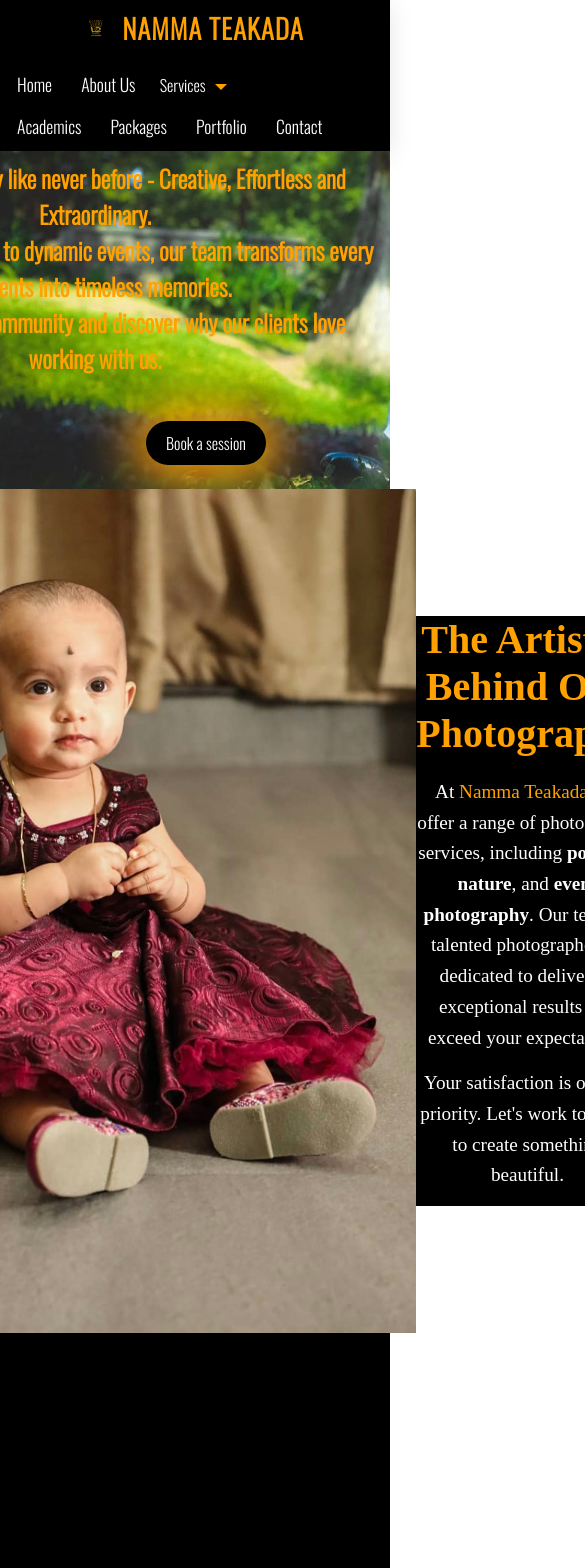
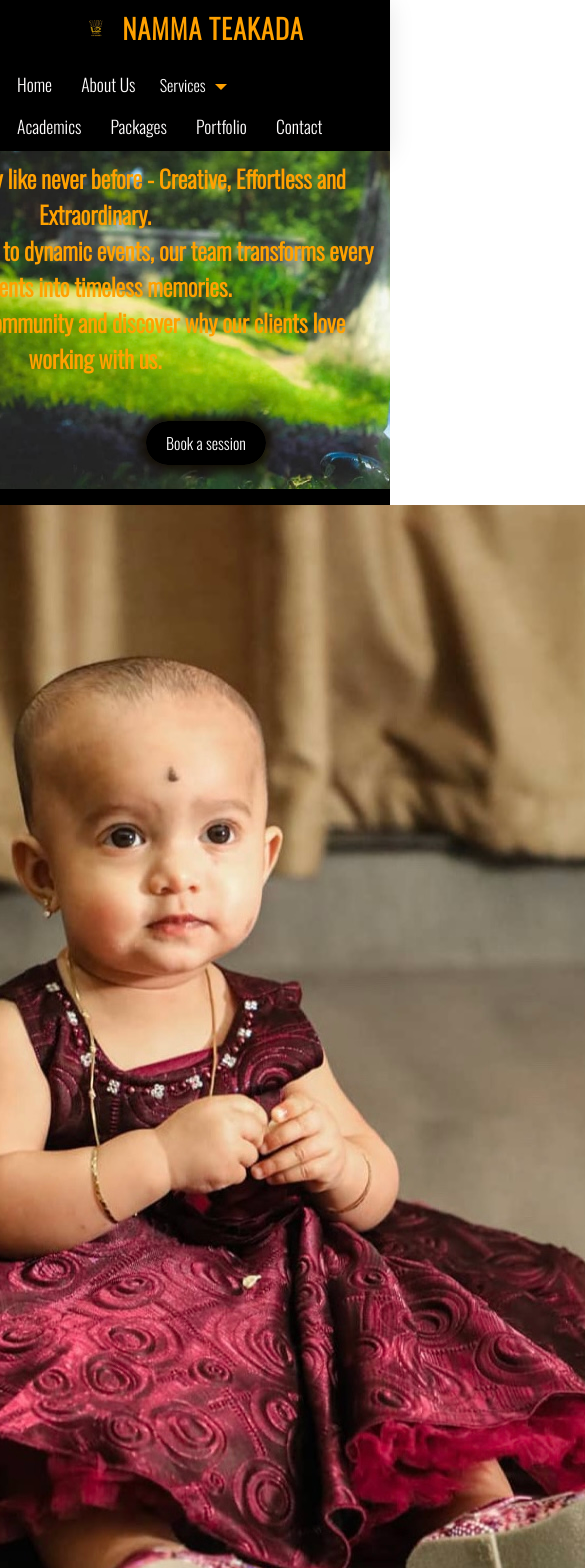
Before and after one commit to gokulkailash2003/namma-teakada, a React (Vite) app: page / in a window 390 px wide. Shown: the top 1568 px of the page, 585 px wide, since content can reach past the window. Built offline with nearby package versions, Linux system fonts and the light colour scheme.

Commit message:
Adjusted header to use sticky positioning and increased top margin for all pages to prevent content overlap.

```diff
--- a/src/NammaTeaKada/Home.css
+++ b/src/NammaTeaKada/Home.css
@@ -177,47 +177,60 @@ main{
 
 }
 
-.section2{
+.section2 {
   display: flex;
-  flex-direction: row;
-  justify-content: center;
+  flex-direction: column;
+  gap: 1rem;
   align-items: center;
   text-align: center;
-  padding: 0rem;
-  gap: 0rem;
-}
-.section2>.cont2 {
+  padding: 2rem;
   background-color: black;
 }
-.section2>.cont2>.about-title{
-  font-size: 2.5rem;
-  color: hsl(38, 100%, 50%);
-  margin-bottom: 20px;
-}
-.section2>.cont2>p{
-  color: white;
-  font-size: 1.2rem;
-  line-height: 1.6;
-  margin-bottom: 15px;
-}
-.img{
-  /* background-image: url('src/assets/images/IMG_0640.JPG'); */
-  background-repeat: no-repeat;
-  display: flex;
-  flex-direction: row;
-  height: 100vh;
-  justify-content: center;
-  margin-right: 0;
-  padding: 0rem;
 
-}
-.cont2{
+.section2 > .cont2 {
   display: flex;
   flex-direction: column;
-  justify-content: center;
-  align-items: center;
+  gap: 1rem;
+  color: white;
+  margin-top: 30px;
+}
+
+.section2 > .cont2 > .about-title {
+  font-size: 2rem;
+  color: hsl(38, 100%, 50%);
+  margin-bottom: 1rem;
   text-align: center;
-  padding: 0rem;
+}
+
+.section2 > .cont2 > p {
+  font-size: 1rem;
+  line-height: 1.6;
+  margin-bottom: 1rem;
+  text-align: center;
+}
+
+@media (max-width: 900px) {
+  .section2 {
+    padding: 1.5rem;
+  }
+  .section2 > .cont2 > .about-title {
+    font-size: 1.5rem;
+  }
+  .section2 > .cont2 > p {
+    font-size: 0.95rem;
+  }
+}
+
+@media (max-width: 600px) {
+  .section2 {
+    padding: 1rem;
+  }
+  .section2 > .cont2 > .about-title {
+    font-size: 1.2rem;
+  }
+  .section2 > .cont2 > p {
+    font-size: 0.9rem;
+  }
 }
 
 .section3{
```
